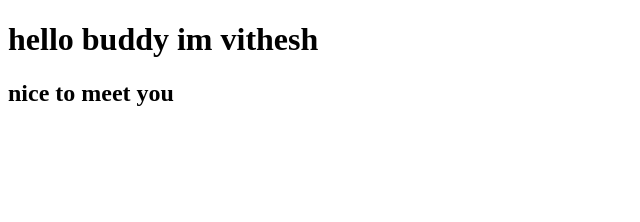
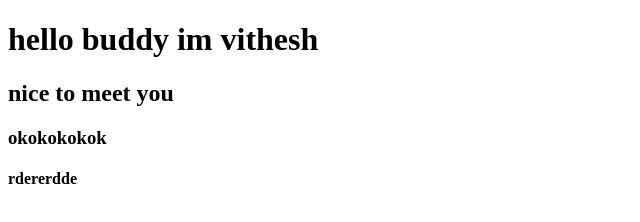
Before and after one commit to vithesh45/demo, a plain HTML site: page index.html in a window 1280 px wide. Shown: the whole page, without its empty margins (0-640 px from the left). Drawn offline with Linux system fonts and the light colour scheme.

Commit message:
added new tags

```diff
--- a/index.html
+++ b/index.html
@@ -8,5 +8,7 @@
 <body>
     <h1>hello buddy im vithesh</h1>
     <h2>nice to meet you</h2>
+    <h3>okokokokok</h3>
+    <h4>rdererdde</h4>
 </body>
 </html>
```
